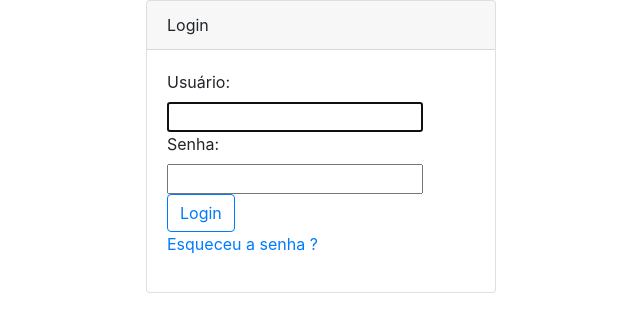
After one commit to dcafonso/projeto_estacionamento, a Django app: page /accounts/login/ in a window 1280 px wide. The commit adds this page. Shown: the top 332 px of the page, without its empty margins (319-959 px from the left). Run offline with Django 3.2, Linux system fonts and the light colour scheme; some libraries are stand-ins or nearby versions.

Commit message:
Implementação do login e logout.

```diff
--- a/estacionamento/settings.py
+++ b/estacionamento/settings.py
@@ -126,3 +126,7 @@ STATIC_ROOT = os.path.join(BASE_DIR, 'staticfiles')
 STATICFILES_DIRS = [
     os.path.join(BASE_DIR, "static")
 ]
+
+LOGIN_URL = 'core_home'
+LOGIN_REDIRECT_URL = 'core_home'
+LOGOUT_REDIRECT_URL = 'core_home'
--- a/estacionamento/urls.py
+++ b/estacionamento/urls.py
@@ -21,4 +21,5 @@ urlpatterns = [
     path('', include('core.urls')),
     path('core/', include('core.urls')),
     path('admin/', admin.site.urls),
+    path('accounts/', include('django.contrib.auth.urls'))
 ]
--- /dev/null
+++ b/templates/registration/login.html
@@ -0,0 +1,41 @@
+{% extends "base.html" %}
+{% load bootstrap %}
+
+{% block main %}
+    <div class="container">
+        <div class="row justify-content-center">
+            <div class="col-md-4">
+                <div class="card">
+                    <div class="card-header">Login</div>
+                        <div class="card-body">
+                            {% if form.errors %}
+                                <p>Usuário e senha não encontrados! Tente novamente.</p>
+                            {% endif %}
+
+                            {% if next %}
+                                {% if user.is_authenticated %}
+                                    <p>Your account doesn't have access to this page. To proceed,
+                                    please login with an account that has access.</p>
+                                {% else %}
+                                    <p>Please login to see this page.</p>
+                                {% endif %}
+                            {% endif %}
+
+                            <form method="post" action="{% url 'login' %}">
+                                {% csrf_token %}
+
+                                {{ form|bootstrap }}
+
+                                <input type="submit" class="btn btn-outline-primary" value="Login">
+                                <input type="hidden" name="next" value="{{ next }}">
+
+                                {# Assumes you setup the password_reset view in your URLconf #}
+                                <p><a href="{% url 'password_reset' %}">Esqueceu a senha ?</a></p>
+                            </form>
+                        </div>
+                    </div>
+                </div>
+            </div>
+        </div>
+    </div>
+{% endblock %}
```
Also changed, not shown: core/templates/core/index.html (+15 -0 lines), db.sqlite3.
